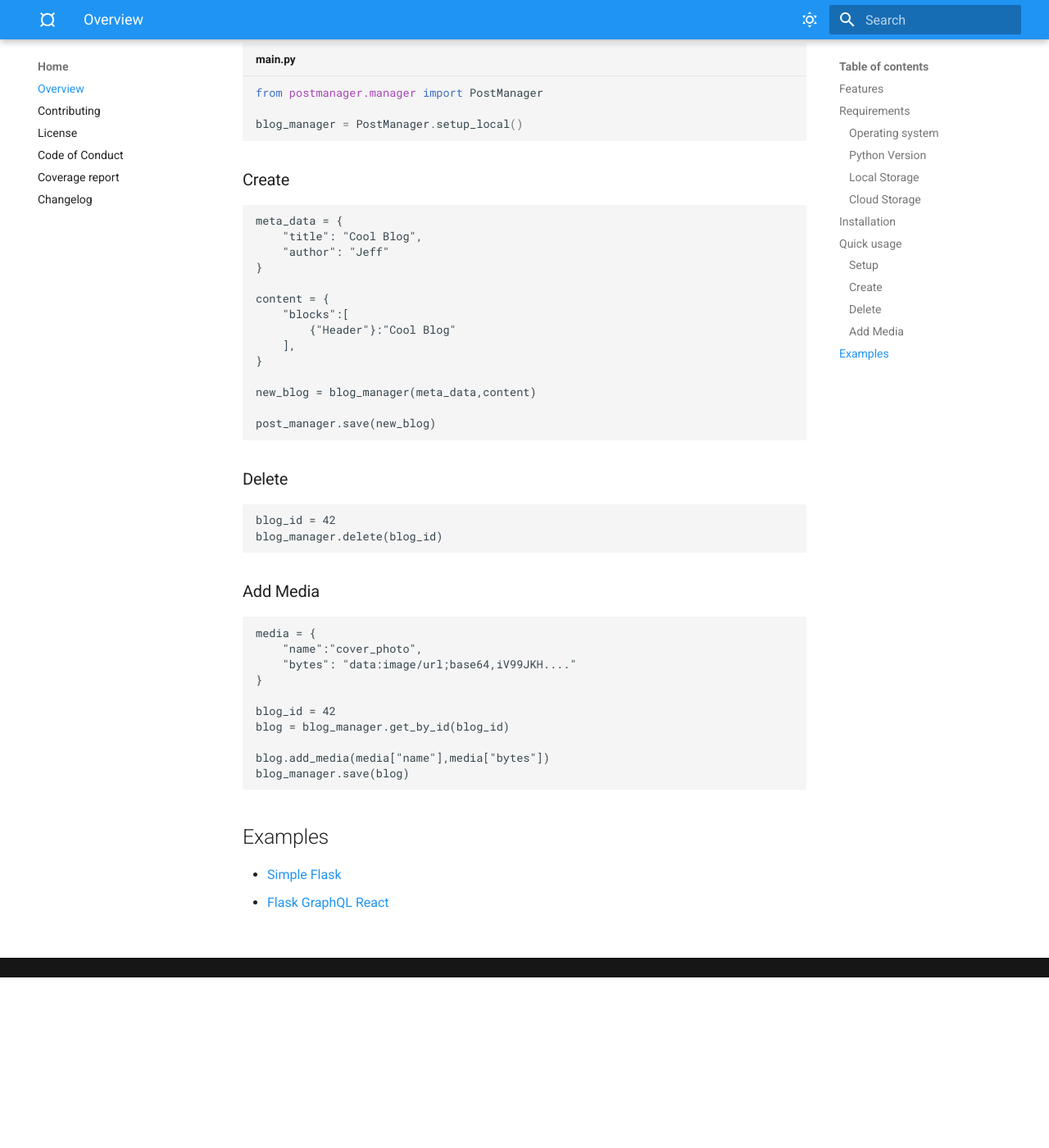
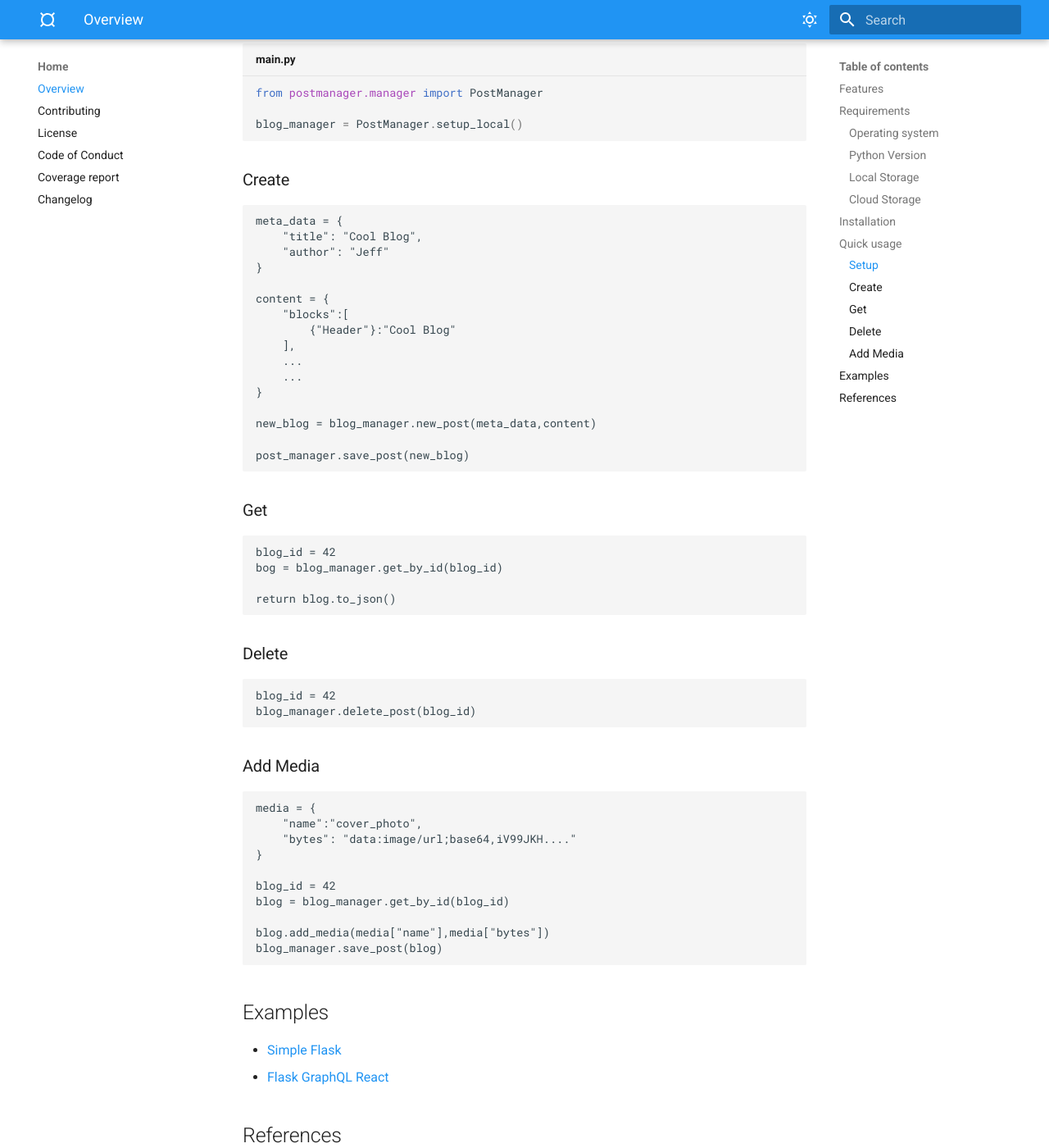
Before and after one commit to subaquatic-pierre/postmanager, an MkDocs documentation site: the page built from docs/index.md, in a window 1280 px wide and 1400 px high, scrolled down 1656 px. Shown: the whole window at 82% size. Built offline with MkDocs 1.6.1 and Material for MkDocs 9.7.7, drawn with Linux system fonts in a browser that asks for light colours; before the commit the page ends 2848 px from its top, so only the background shows below that; some of the changed text lies outside the part shown.

````diff
--- a/README.md
+++ b/README.md
@@ -80,18 +80,29 @@ content = {
     "blocks":[
         {"Header"}:"Cool Blog"
     ],
+    ...
+    ...
 }
 
-new_blog = blog_manager(meta_data,content)
+new_blog = blog_manager.new_post(meta_data,content)
 
-post_manager.save(new_blog)
+post_manager.save_post(new_blog)
+```
+
+### Get
+
+```
+blog_id = 42
+bog = blog_manager.get_by_id(blog_id)
+
+return blog.to_json()
 ```
 
 ### Delete
 
 ```
 blog_id = 42
-blog_manager.delete(blog_id)
+blog_manager.delete_post(blog_id)
 ```
 
 ### Add Media
@@ -106,10 +117,17 @@ blog_id = 42
 blog = blog_manager.get_by_id(blog_id)
 
 blog.add_media(media["name"],media["bytes"])
-blog_manager.save(blog)
+blog_manager.save_post(blog)
 ```
 
 ## Examples
 
 - [Simple Flask](https://github.com/subaquatic-pierre/postmanager-flask-example)
 - [Flask GraphQL React](https://github.com/subaquatic-pierre/postmanager-flask-example)
+
+## References
+
+- [AWS CLI Installation](https://docs.aws.amazon.com/cli/latest/userguide/getting-started-install.html)
+- [AWS CLI Configuration](https://docs.aws.amazon.com/cli/latest/userguide/cli-configure-quickstart.html)
+- [Media Format](https://developer.mozilla.org/en-US/docs/Web/HTTP/Basics_of_HTTP/Data_URIs)
+- [FileReader](https://developer.mozilla.org/en-US/docs/Web/API/FileReader/readAsDataURL)
````
Also changed, not shown: docs/usage/examples.md (+4 -0 lines).
